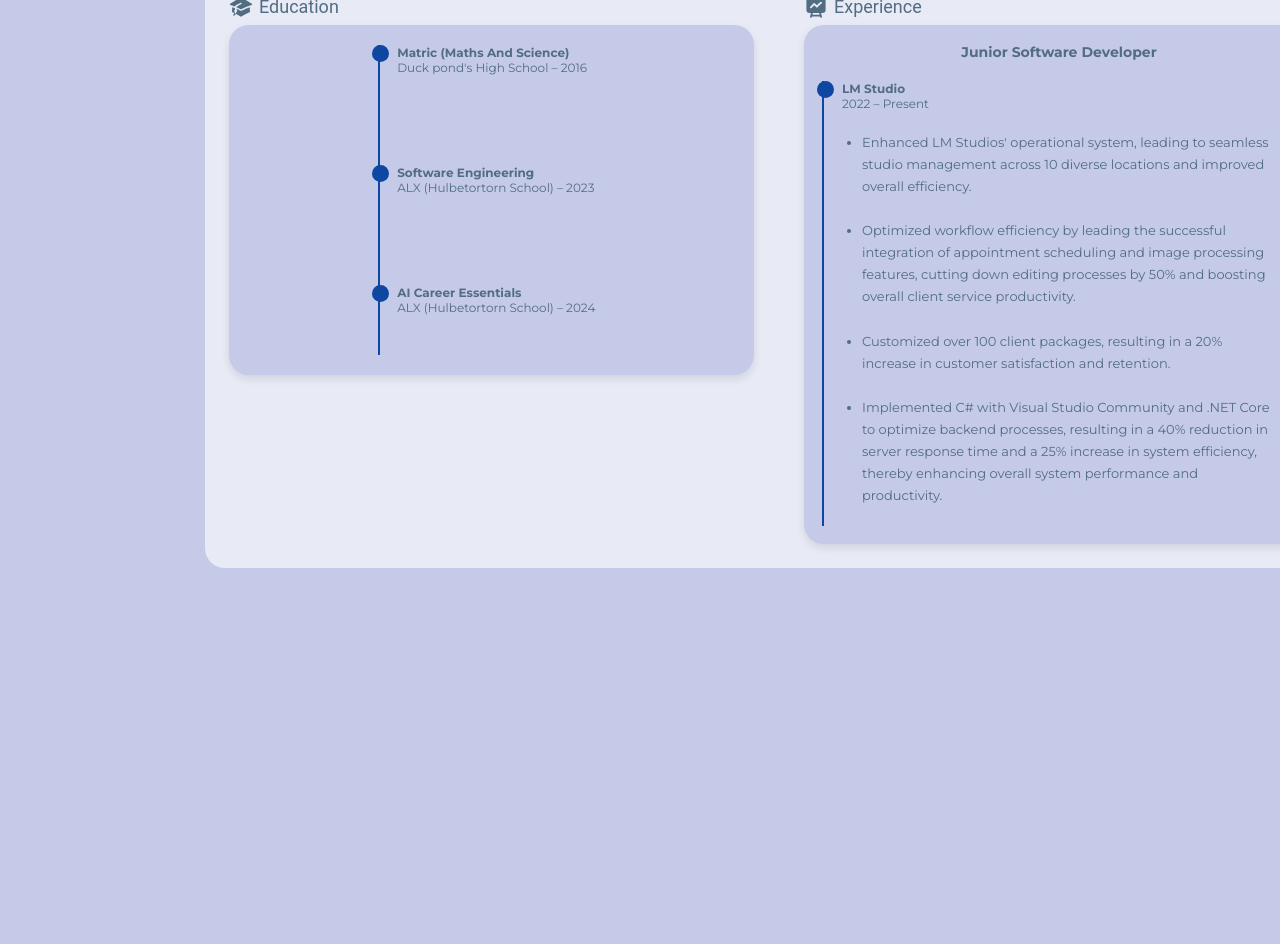
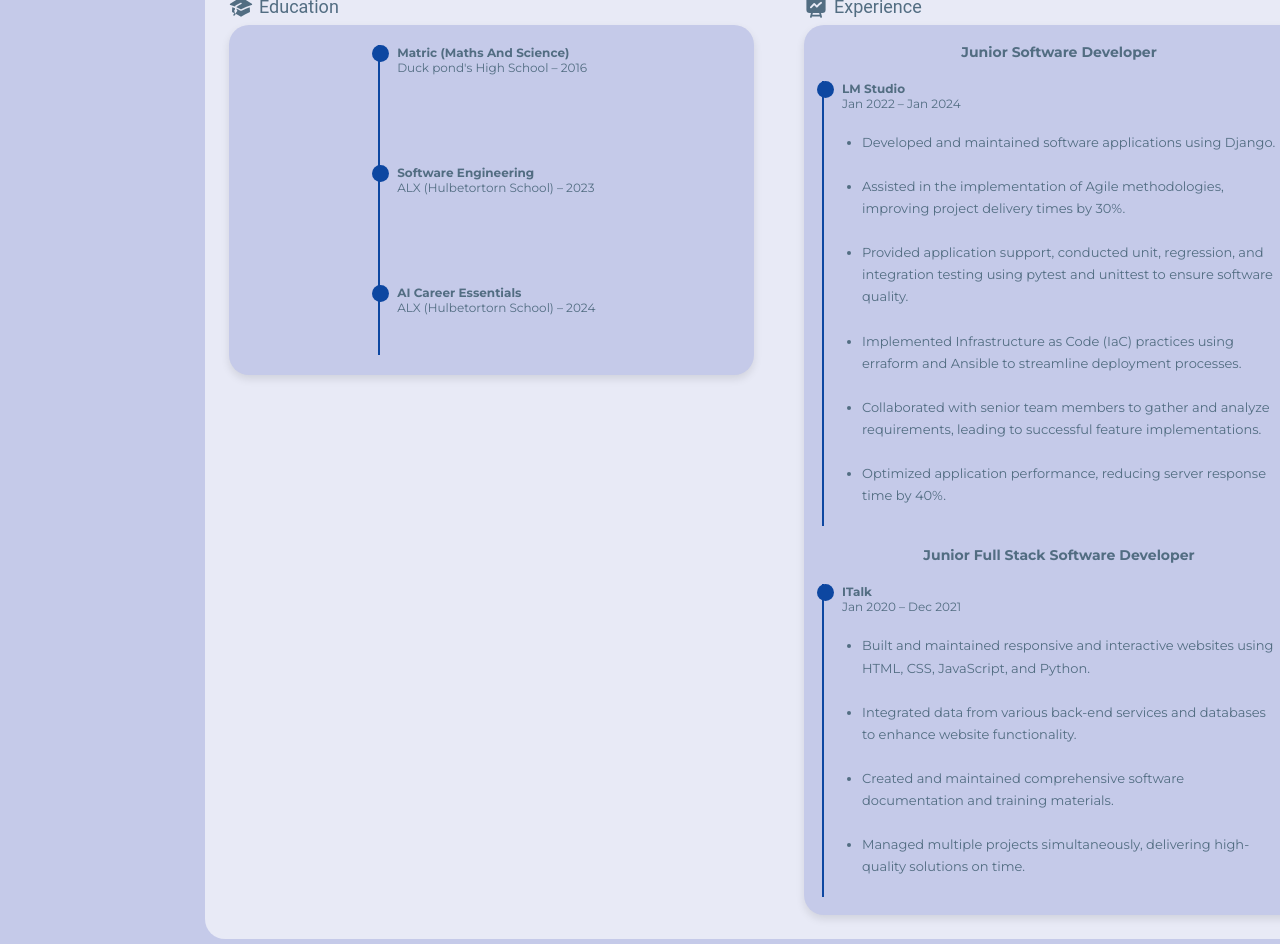
Before and after one commit to Mdlalose4life/Portfolio, a React (Vite) app: page /about in a window 1280 px wide. Shown: the part 520-1464 px from the top of the page. Before the commit the page ends 1093 px from the top, so only its background shows below. Built offline with nearby package versions, Linux system fonts and the light colour scheme.

Commit message:
The Experience

```diff
--- a/src/components/About.jsx
+++ b/src/components/About.jsx
@@ -169,26 +169,63 @@ const About = () => {
                         <div className='circle'></div>
                         <div> <h4>LM Studio</h4></div>
                     </div>
-                    <time datetime="2022/08/16" className='exp--date'>2022 &ndash; Present</time>
+                    <time datetime="2022/08/16" className='exp--date'>Jan 2022 &ndash; Jan 2024</time>
                     <div className='description--controller'>
                       <ul>
-                        <li>Enhanced LM Studios' operational system,
-                          leading to seamless studio management across
-                          10 diverse locations and improved overall efficiency.</li>
+                        <li>Developed and maintained software applications using Django.</li>
                           <br/>
-                        <li>Optimized workflow efficiency by leading the successful
-                          integration of appointment scheduling and image processing
-                          features, cutting down editing processes by 50% and boosting
-                          overall client service productivity.</li>
+                        <li>Assisted in the implementation of Agile methodologies,
+                          improving project delivery times by 30%.</li>
                           <br/>
-                        <li>Customized over 100 client packages, resulting in a 20%
-                          increase in customer satisfaction and retention.</li>
+                        <li>Provided application support, conducted unit,
+                          regression, and integration testing using pytest
+                          and unittest to ensure software quality.
+                        </li>
                           <br/>
-                            <li>Implemented C# with Visual Studio Community and .NET Core
-                               to optimize backend processes, resulting in a 40% reduction
-                               in server response time and a 25% increase in system efficiency,
-                               thereby enhancing overall system performance and productivity.
-                             </li>
+                        <li>Implemented Infrastructure as Code (IaC) practices using
+                            erraform and Ansible to streamline deployment processes.
+                        </li>
+                          <br/>
+                        <li>Collaborated with senior team members to gather and
+                            analyze requirements, leading to successful feature
+                            implementations.
+                        </li>
+                          <br/>
+                        <li>Optimized application performance, reducing server
+                          response time by 40%.
+                        </li>
+                      </ul>
+                    </div>
+                  </div>
+                </div>
+              </div>
+              <div className='Experience--title'>
+                <h3>Junior Full Stack Software Developer</h3>
+              </div>
+              <div className='vertical-line '>
+                <div className='content'>
+                  <div className='componany-name--and--date--controller'>
+                    <div className='company--name'>
+                        <div className='circle'></div>
+                        <div> <h4>ITalk</h4></div>
+                    </div>
+                    <time datetime="2022/08/16" className='exp--date'>Jan 2020  &ndash; Dec 2021</time>
+                    <div className='description--controller'>
+                      <ul>
+                        <li>Built and maintained responsive and interactive websites
+                          using HTML, CSS, JavaScript, and Python.
+                        </li>
+                          <br/>
+                        <li>Integrated data from various back-end services and
+                          databases to enhance website functionality.</li>
+                          <br/>
+                        <li>Created and maintained comprehensive software
+                          documentation and training materials.
+                        </li>
+                          <br/>
+                        <li>Managed multiple projects simultaneously, delivering
+                          high-quality solutions on time.
+                        </li>
                       </ul>
                     </div>
                   </div>
```
